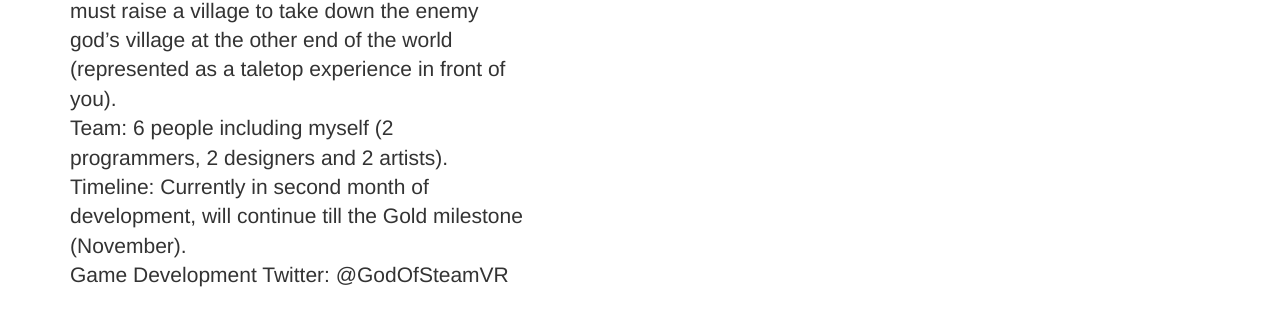
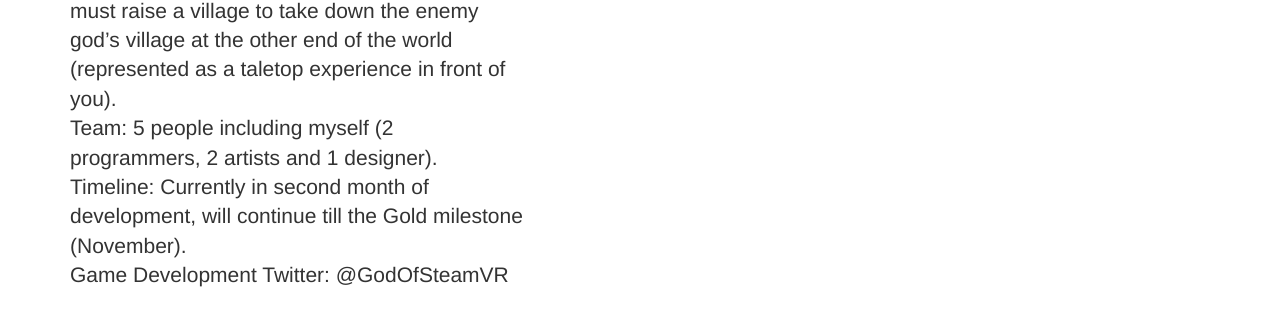
Before and after one commit to kaitlynm1/kaitlynm1.github.io, a Jekyll site: the page built from _posts/2014-09-21-services-1.markdown, in a window 1280 px wide and 900 px high, scrolled down 541 px. Shown: the part 144-454 px from the top of the window. Built offline with Jekyll 4.4.1, drawn with Linux system fonts in a browser that asks for light colours; nearby versions of some CDN libraries; library files that are not in the unit come from our copies.

Commit message:
Small detail change to Projects (VR God Game(

```diff
--- a/_posts/2014-09-21-services-1.markdown
+++ b/_posts/2014-09-21-services-1.markdown
@@ -10,6 +10,6 @@
 <br>Engine: Unreal Engine 4
 <br>Language: Blueprints/C++
 <br>Game Description: VR God Game where you must raise a village to take down the enemy god's village at the other end of the world (represented as a taletop experience in front of you).
-<br>Team: 6 people including myself (2 programmers, 2 designers and 2 artists).
+<br>Team: 5 people including myself (2 programmers, 2 artists and 1 designer).
 <br>Timeline: Currently in second month of development, will continue till the Gold milestone (November).
 <br>Game Development Twitter: @GodOfSteamVR
```
